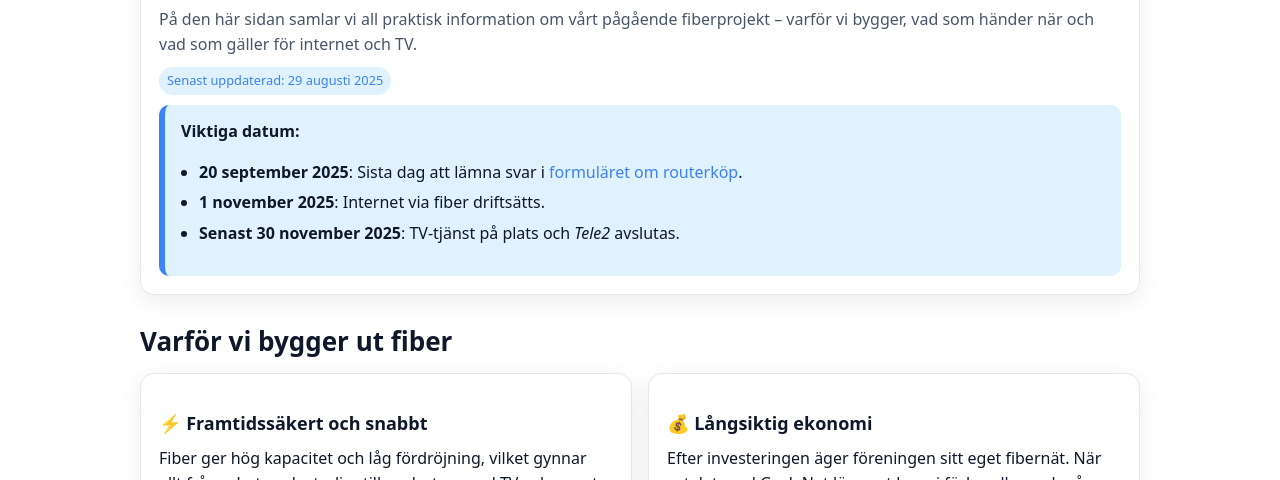
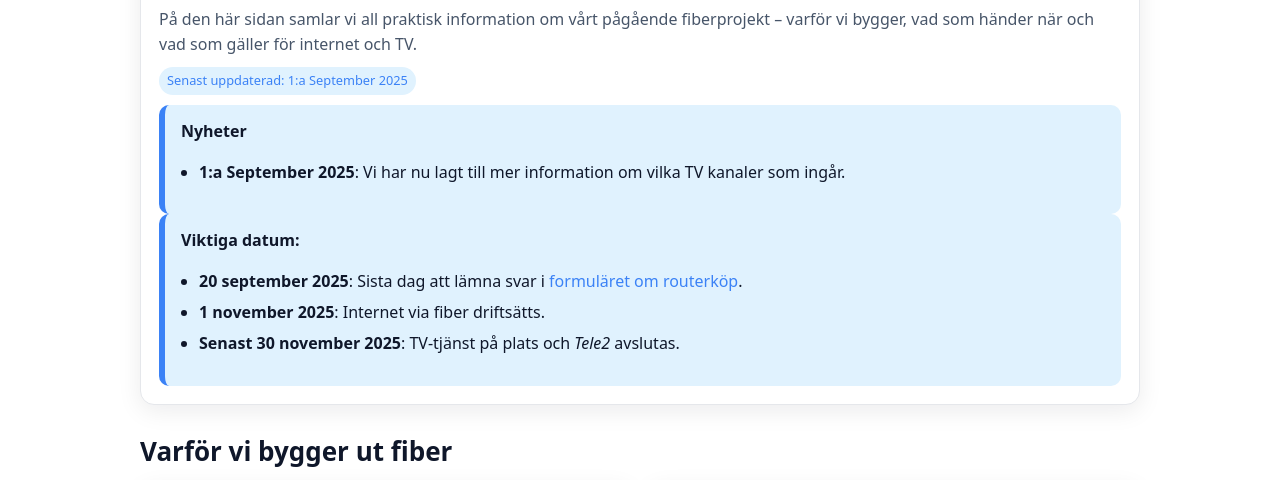
Before and after one commit to tru/gavlehus40-www, a plain HTML site: page fiber/index.html in a window 1280 px wide. Shown: the part 256-736 px from the top of the page. Drawn offline with Linux system fonts and the light colour scheme.

Commit message:
Update index.html

```diff
--- a/fiber/index.html
+++ b/fiber/index.html
@@ -85,7 +85,13 @@
     <section class="card" id="intro">
       <h1>Fiberutbyggnad i Riksbyggen Gävlehus 40</h1>
       <p class="lead">På den här sidan samlar vi all praktisk information om vårt pågående fiberprojekt – varför vi bygger, vad som händer när och vad som gäller för internet och TV.</p>
-      <p class="lead"><span class="pill">Senast uppdaterad: 29 augusti 2025</span></p>
+      <p class="lead"><span class="pill">Senast uppdaterad: 1:a September 2025</span></p>
+      <div class="notice">
+        <strong>Nyheter</strong>
+        <ul>
+          <li><strong>1:a September 2025</strong>: Vi har nu lagt till mer information om vilka TV kanaler som ingår.</li>
+        </ul>
+      </div>
       <div class="notice">
         <strong>Viktiga datum:</strong>
         <ul>
@@ -179,12 +185,12 @@
       <div class="card">
         <p>📺 TV levereras via <strong>coax-uttaget</strong> i din bostad. Gör en <strong>ny kanalsökning</strong> när tjänsten är på plats.</p>
         <ul>
-          <li><strong>Basutbud:</strong> kanaler 1–12.</li>
+          <li><strong>Basutbud:</strong> ingår i medlemsavgiften. Kanalerna som ingår kan du se på <a href="https://sappa.se/gavlenet/bas-1" target="_blank">Sappas hemsida</a>. Det som ingår är BAS1</li>
           <li>Utökade paket tecknas individuellt.</li>
           <li>TV-box krävs normalt <em>inte</em> för grundutbud.</li>
         </ul>
         <p class="lead">Detaljer publiceras här när driftsättningen närmar sig.</p>
-        <p><a href="https://sappa.se" target="_blank">Mer information hos Sappa</a></p>
+        <p><a href="https://sappa.se/gavlenet" target="_blank">Mer information hos Sappa</a></p>
         <p>Sappa kommer även erbjuda en <strong>TV Hub</strong> för streaming till vilken TV som helst för 49 kr/månad. Mer information kommer.</p>
       </div>
     </section>
```
